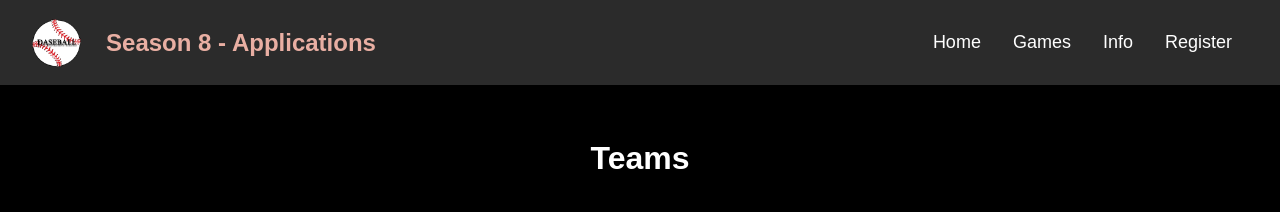
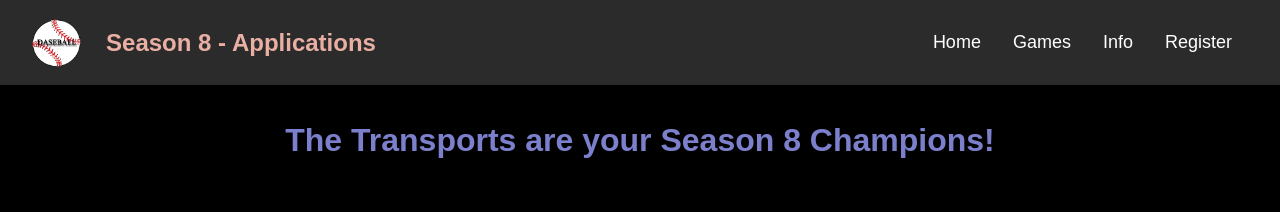
Before and after one commit to KetUnderscore/daseballreactfwontend, a React (Create React App) app: page /teams in a window 1280 px wide. Shown: the top 212 px of the page. Built offline with nearby package versions, Linux system fonts and the light colour scheme; no server answers.

Commit message:
Season Champ text

```diff
--- a/src/pages/Teams.js
+++ b/src/pages/Teams.js
@@ -50,6 +50,7 @@ function Teams() {
         return (
             <div className='player'>
                 {/* <h1 style={{color:'#fcc603'}}>The Boston Bee Boys are your Season 7 Champions!</h1> */}
+                <h1 style={{color:'#7c80cc'}}>The Transports are your Season 8 Champions!</h1>
                 <br/>
                 <h1>Teams</h1>
                 <div className="divisions">
```
